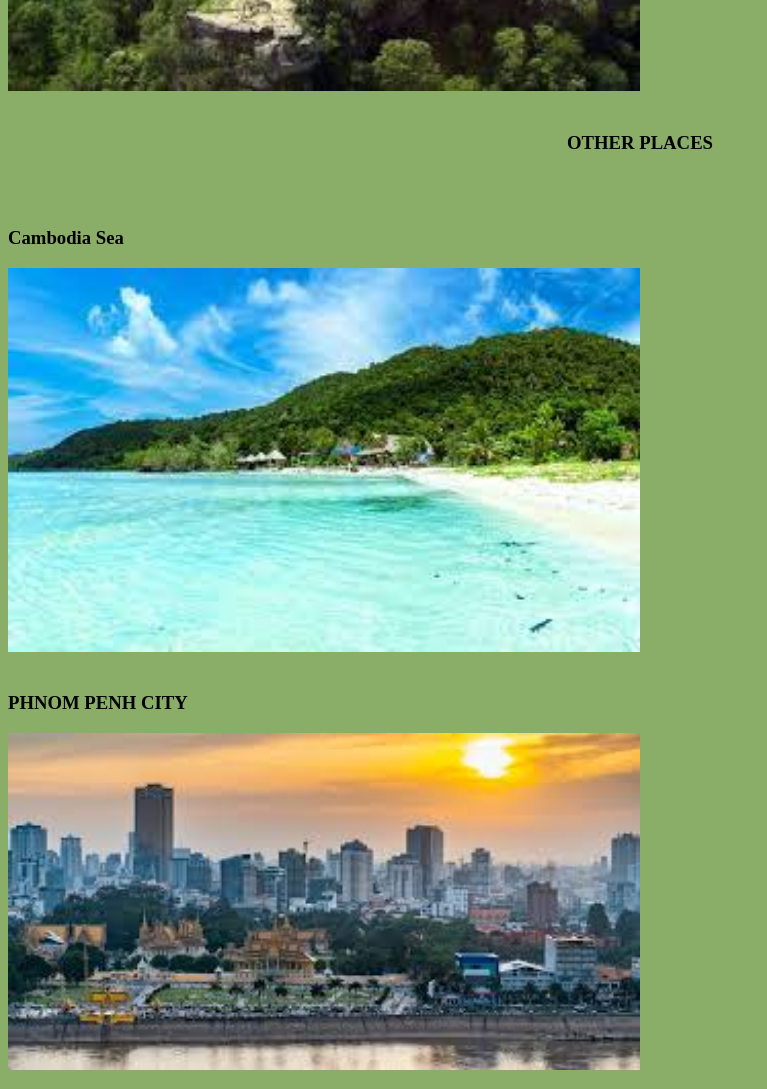
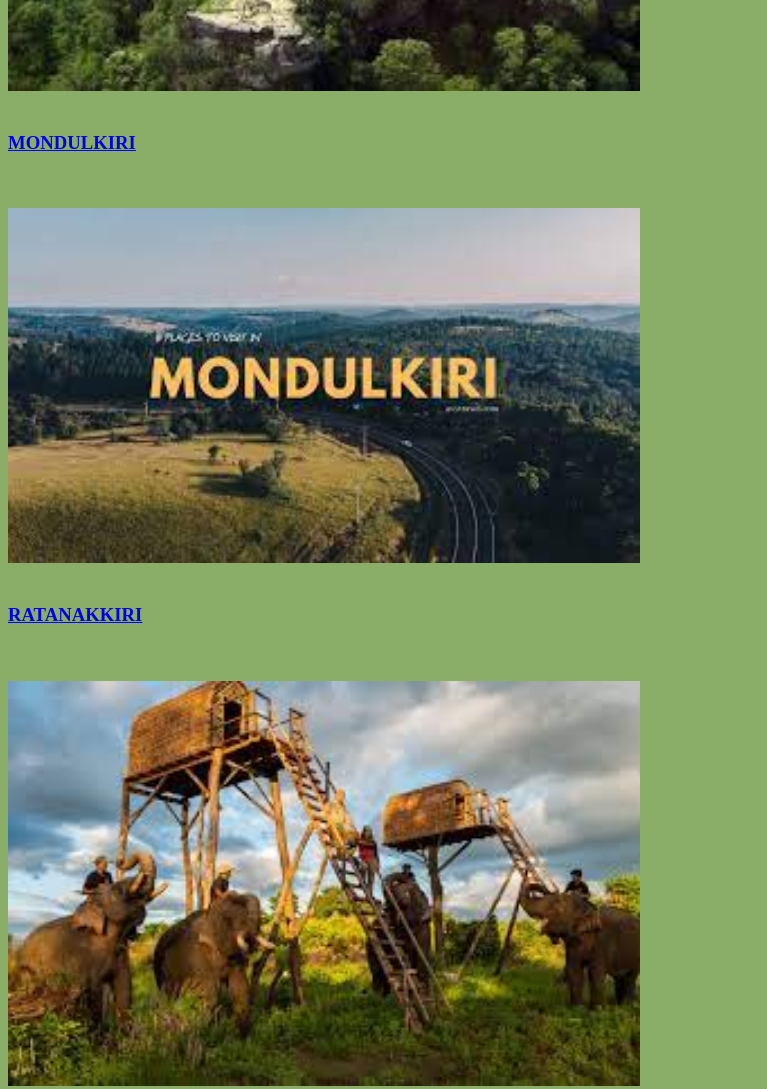
Before and after one commit to bunleaptuo/cambovisit, a plain HTML site: page place.html in a window 1280 px wide. Shown: the part 1020-2109 px from the top of the page, without its empty margins (0-767 px from the left). Drawn offline with Linux system fonts and the light colour scheme.

Commit message:
Add files via upload

```diff
--- a/place.html
+++ b/place.html
@@ -19,6 +19,19 @@
     <a href="preahvihea.html"><h3>PREAH VIHEAR</h3></a>
     <br></br>
     <img src="25.jpeg"width=50%>
+
+    <br></br>
+    <a href="modunkiri.html"><h3>MONDULKIRI</h3></a>
+    <br></br>
+    <img src="m4.jpeg"width=50%>
+
+    <br></br>
+    <a href="ratanakkiri.html"><h3>RATANAKKIRI</h3></a>
+    <br></br>
+    <img src="rk.jpeg"width=50%>
+
+
+
 
 
 
@@ -47,6 +60,7 @@
 
 
 
+
 </body>
 
 
```
